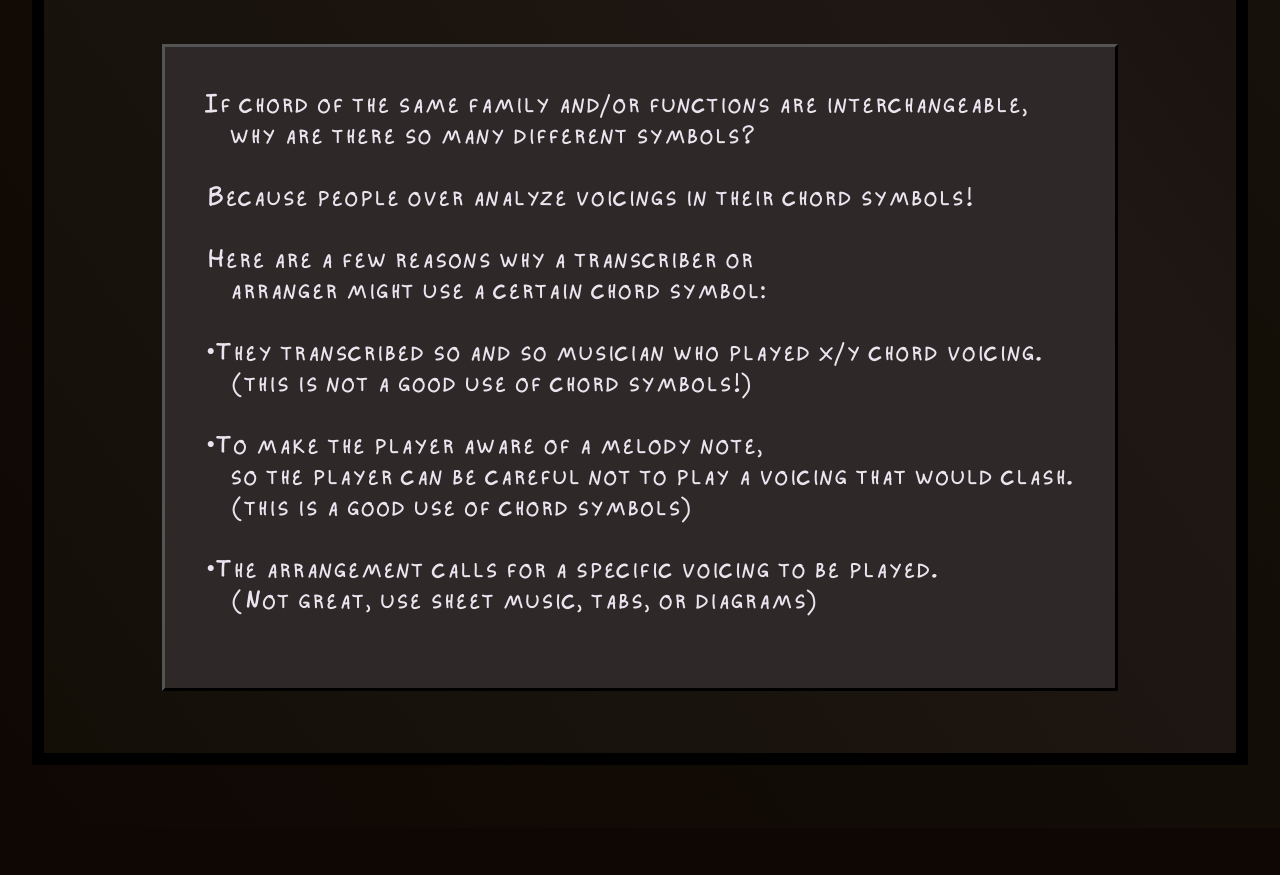
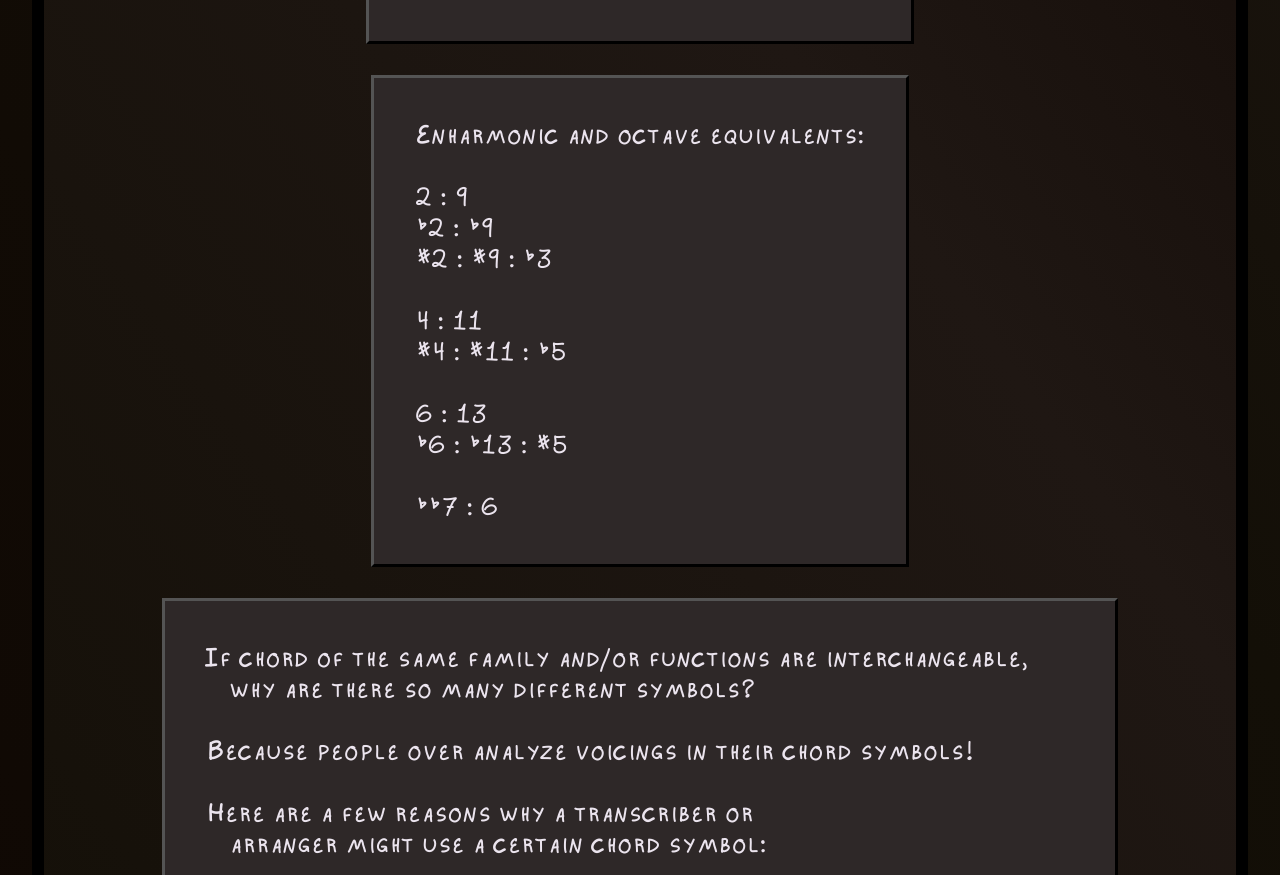
Before and after one commit to barisaxo/barisaxo.github.io, a plain HTML site: page pages/chordsymbols.html in a window 1280 px wide. Shown: the part 1744-2619 px from the top of the page. Before the commit the page ends 2572 px from the top, so only its background shows below. Drawn offline with Linux system fonts and the light colour scheme.

Commit message:
New Pages

```diff
--- a/pages/chordsymbols.html
+++ b/pages/chordsymbols.html
@@ -66,7 +66,7 @@
                 <br>
             </span> <br>
             <div id="box-one">
-                Common tonalities for chord symbols:<br>
+                Common tonalities for chord symbols:<br><br>
                 6,
                 6/9,
                 <span style="font-family: music">M</span>7,
@@ -88,7 +88,7 @@
             </div>
             <br>
             <div id="box-one">
-                Common tensions for chord symbols:<br>
+                Common tensions for chord symbols:<br><br>
                 <span style="font-family: music">b</span>5,
                 <span style="font-family: music">s</span>5,
                 <span style="font-family: music">b </span>9,
@@ -101,6 +101,32 @@
             <br>
         </div>
         <br>
+        <div id="box-one">
+            <p>
+                Enharmonic and octave equivalents:<br>
+                <br>
+                2 : 9 <br>
+                <span style="font-family: music;">b</span>2 :
+                <span style="font-family: music;">b</span>9 <br>
+
+                <span style="font-family: music;">s</span>2 :
+                <span style="font-family: music;">s</span>9 :
+                <span style="font-family: music;">b</span>3<br>
+
+                <br>
+                4 : 11 <br>
+                <span style="font-family: music;">s</span>4 :
+                <span style="font-family: music;">s</span>11 :
+                <span style="font-family: music;">b</span>5<br>
+                <br>
+                6 : 13<br>
+                <span style="font-family: music;">b</span>6 :
+                <span style="font-family: music;">b</span>13 :
+                <span style="font-family: music;">s</span>5 <br>
+                <br>
+                <span style="font-family: music;">bb</span>7 : 6 <br>
+            </p>
+        </div>
         <br>
 
         <div id="box-one">
@@ -126,7 +152,6 @@
             </p>
             <br>
         </div>
-
         <br>
         <br>
     </div>
```
Also changed, not shown: index.html (+1 -1 lines), pages/scales.html (+2 -0 lines).
